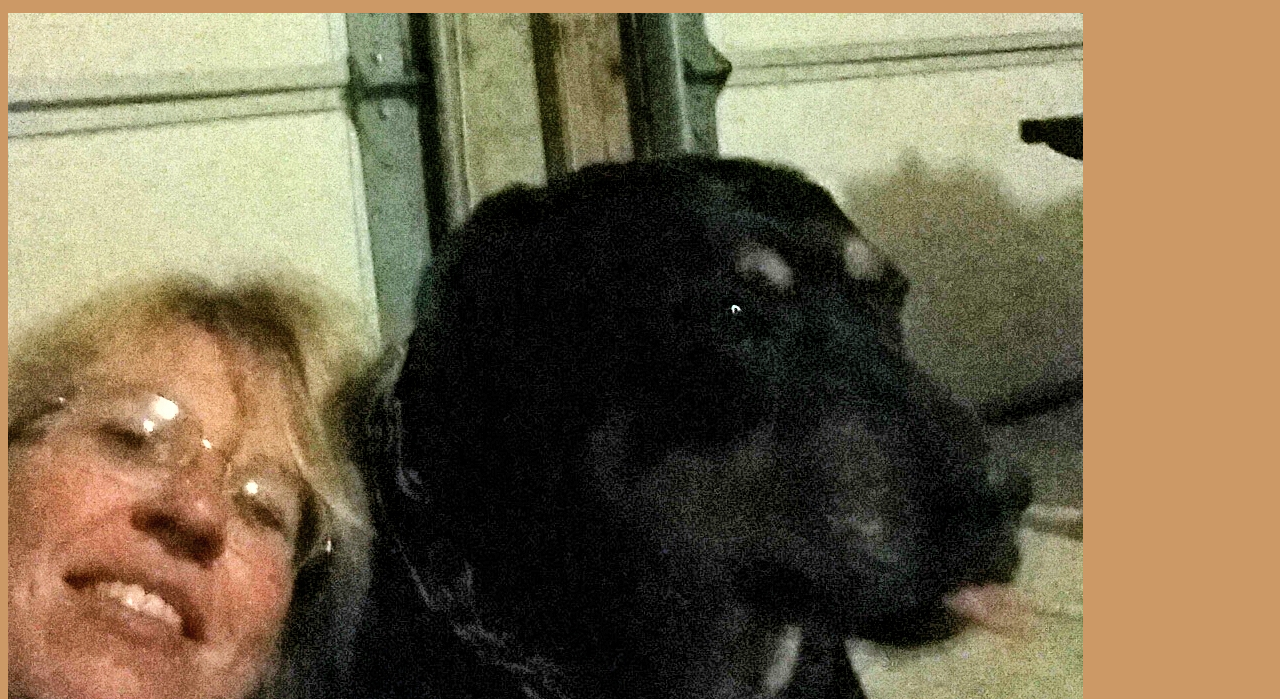
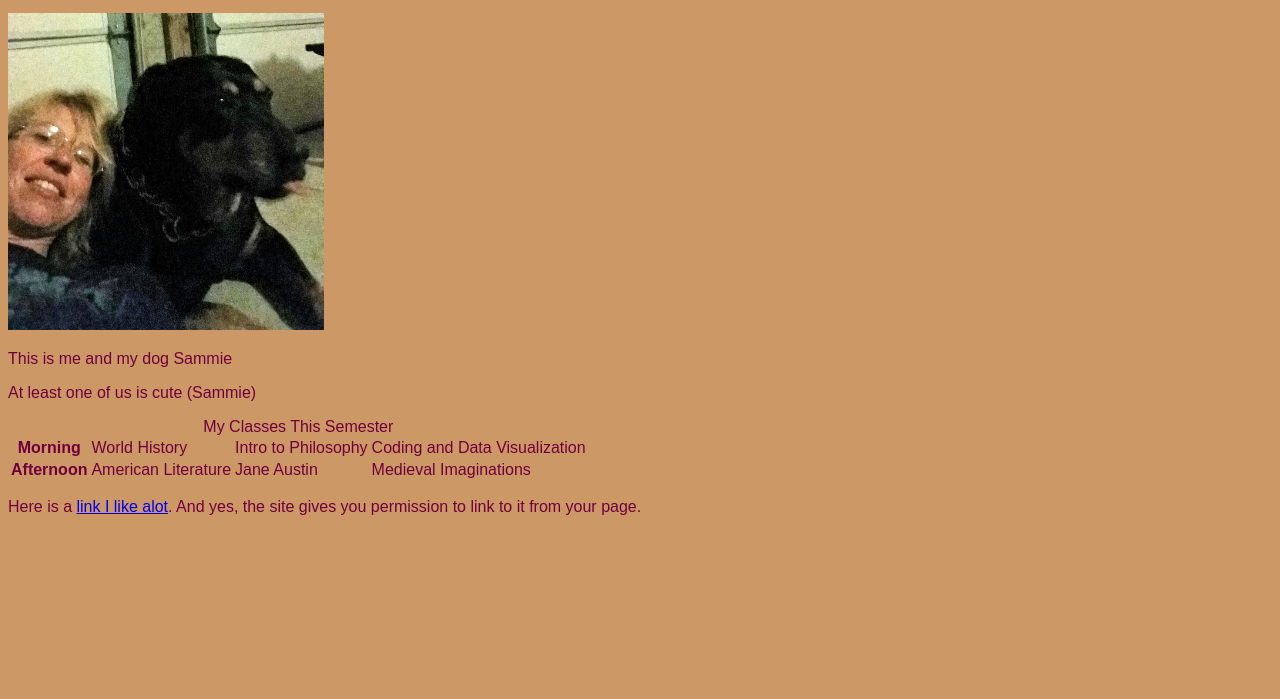
Before and after one commit to dorothealint/my_page, a plain HTML site: page index.html in a window 1280 px wide. Shown: the part 101-800 px from the top of the page. Drawn offline with Linux system fonts and the light colour scheme; files that its build step writes are made by us from their sources.

Commit message:
commit changes for index file

```diff
--- a/Design/mycssfile.css
+++ b/Design/mycssfile.css
@@ -3,3 +3,6 @@ background-color: #CC9966;
 color: #70003D;
 font-family: arial, helvetica, sans-serif;
 }
+img {
+width: 25%;
+}
--- a/index.html
+++ b/index.html
@@ -5,7 +5,7 @@
         <meta charset="UTF-8" />
         <meta name="author" content="My Name" />
         <meta name="viewport" content="width=device-width, initial-scale=1.0" />
-        <link rel="stylesheet" type="text/css" href="design/mycssfile.css" />
+        <link rel="stylesheet" type="text/css" href="mycssfile.css" />
     </head>
     <body>
         <h1>Welcome to the Wyrd</h1>
@@ -13,6 +13,10 @@
         <img src="images/Me_and_Sammie.jpg" alt="image of me with my dog" style="width 25%;"/>
             <p>This is me and my dog Sammie</p>
             <p>At least one of us is cute (Sammie)</p>
-
+        <table>
+            <caption>My Classes This Semester</caption>
+            <tbody><tr><th>Morning</th><td>World History</td><td>Intro to Philosophy</td><td>Coding and Data Visualization</td></tr>
+            <tr><th>Afternoon</th><td>American Literature</td><td>Jane Austin</td><td>Medieval Imaginations</td></tr></tbody></table>
+        <p>Here is a <a href="http://www.sacred-texts.com/">link I like alot</a>. And yes, the site gives you permission to link to it from your page.</p>
     </body>
 </html>
```
